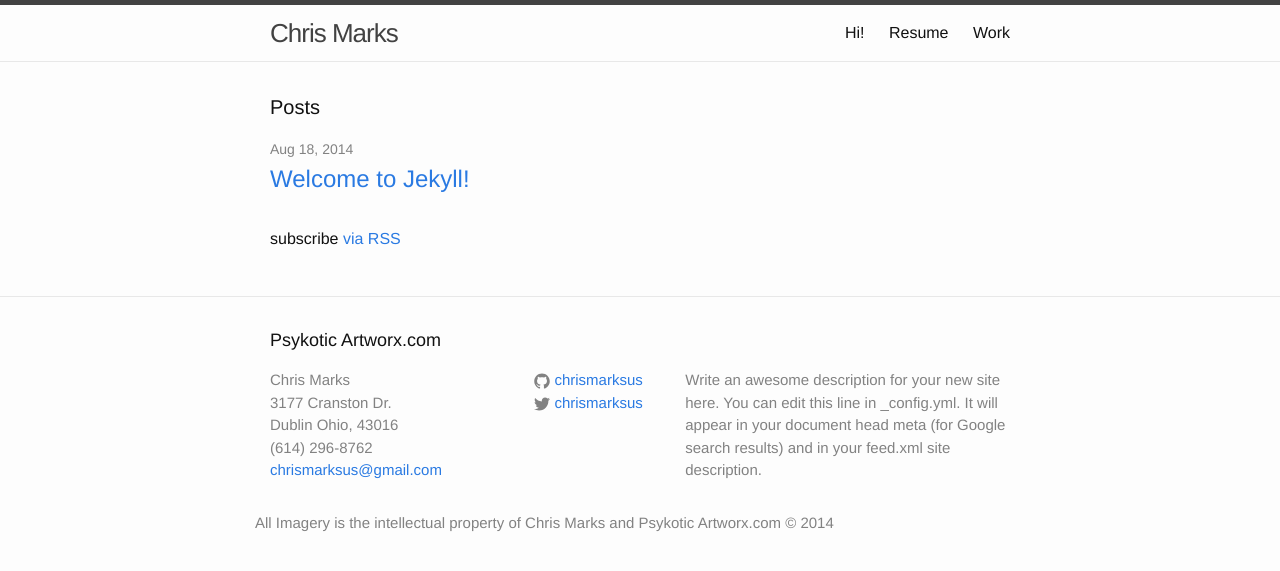
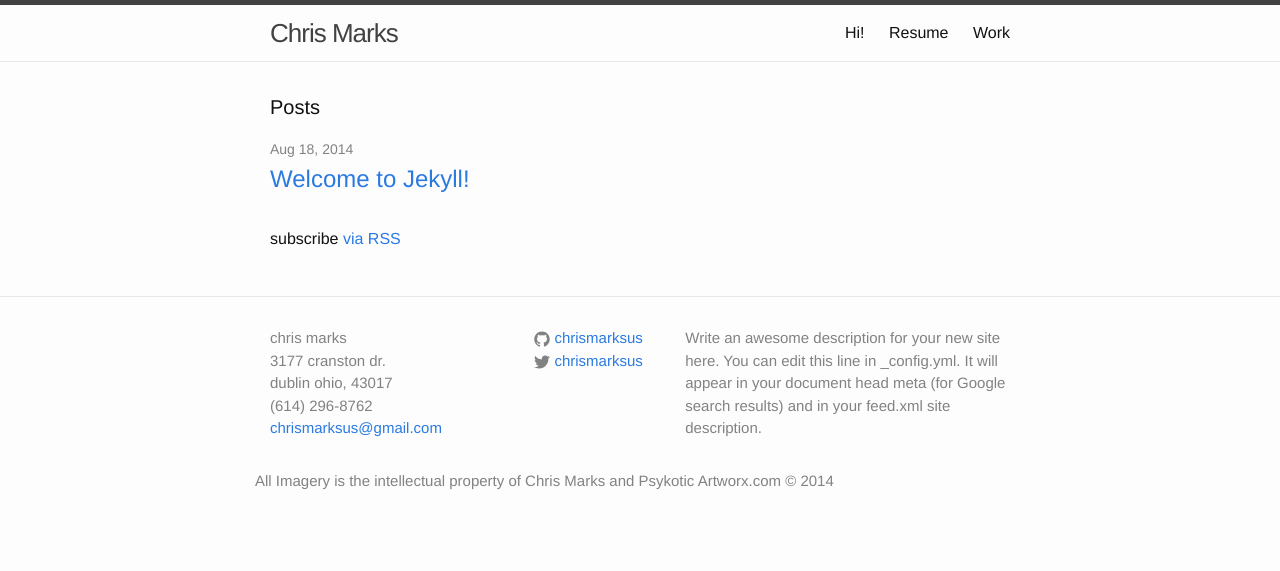
Before and after one commit to chrismarksus/chrismarksus.github.io, a Jekyll site: the page built from index.html, in a window 1280 px wide. Shown: the top 571 px of the page. Built offline with Jekyll 4.4.1, drawn with Linux system fonts in a browser that asks for light colours.

Commit message:
Move footer content to _config.yaml

```diff
--- a/_config.yml
+++ b/_config.yml
@@ -1,6 +1,13 @@
 # Site settings
 title: Chris Marks
+first_name: chris
+last_name: marks
 email: chrismarksus@gmail.com
+cell: (614) 296-8762
+address: 3177 cranston dr.
+city: dublin
+state: ohio
+zip: 43017
 description: > # this means to ignore newlines until "baseurl:"
   Write an awesome description for your new site here. You can edit this
   line in _config.yml. It will appear in your document head meta (for
--- a/_includes/footer.html
+++ b/_includes/footer.html
@@ -2,15 +2,15 @@
 
   <div class="wrapper">
 
-    <h2 class="footer-heading">Psykotic Artworx.com</h2>
+      <!--<h2 class="footer-heading">Psykotic Artworx.com</h2>-->
 
     <div class="footer-col-wrapper">
       <div class="footer-col  footer-col-1">
         <ul class="contact-list">
-          <li>{{ site.title }}</li>
-          <li>3177 Cranston Dr.</li>
-          <li>Dublin Ohio, 43016</li>
-          <li>(614) 296-8762</li>
+          <li>{{ site.first_name }} {{ site.last_name }}</li>
+          <li>{{ site.address }}</li>
+          <li>{{ site.city }} {{ site.state}}, {{ site.zip }}</li>
+          <li>{{ site.cell }}</li>
           <li><a href="mailto:{{ site.email }}">{{ site.email }}</a></li>
         </ul>
       </div>
@@ -52,7 +52,7 @@
         <p class="text">{{ site.description }}</p>
       </div>
 
-        <p class="text">All Imagery is the intellectual property of Chris Marks and Psykotic
+        <p class="text copyright">All Imagery is the intellectual property of Chris Marks and Psykotic
         Artworx.com © 2014</p>
 
     </div>
```
